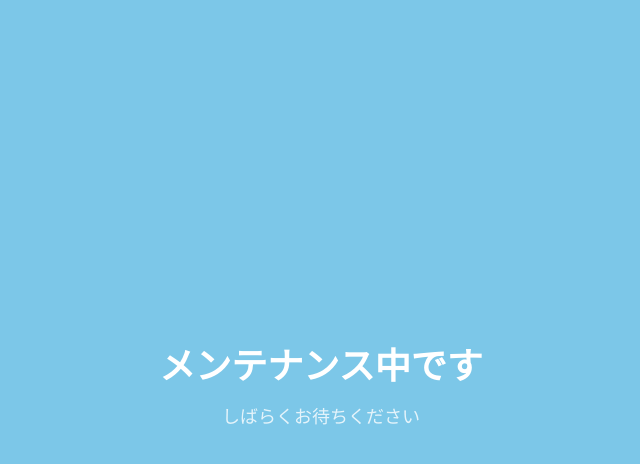
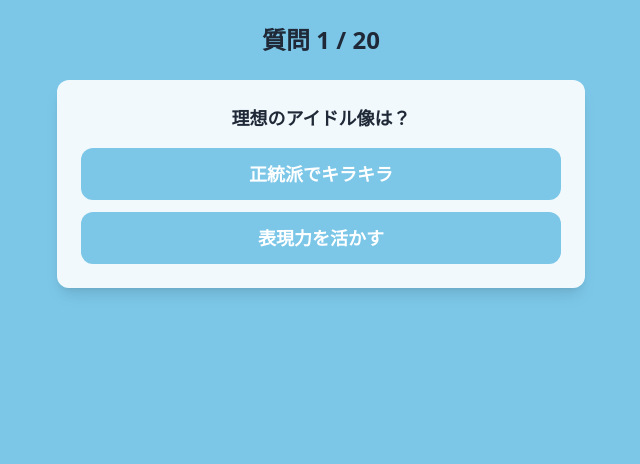
Before and after one commit to masashikuwahara/hinaselect-nuxt, a Nuxt app: page /question in a window 1280 px wide. Shown: the top 464 px of the page, without its empty margins (319-959 px from the left). Built offline with nearby package versions, Linux system fonts and the light colour scheme.

Commit message:
質問ページ実装

```diff
--- a/pages/question.vue
+++ b/pages/question.vue
@@ -1,6 +1,62 @@
 <template>
-  <div class="flex flex-col items-center justify-center min-h-screen text-white text-center">
-    <h1 class="text-4xl font-bold mb-4">メンテナンス中です</h1>
-    <p class="text-lg opacity-80 mb-6">しばらくお待ちください</p>
+  <div class="p-4 sm:p-6 max-w-md sm:max-w-xl mx-auto">
+    <h2 class="text-xl sm:text-2xl font-bold text-center mb-6">
+      質問 {{ currentIndex + 1 }} / {{ questions.length }}
+    </h2>
+
+    <transition name="fade" mode="out-in">
+      <div :key="currentIndex" class="bg-white/90 p-4 sm:p-6 rounded-xl shadow-lg text-center">
+        <p class="text-base sm:text-lg font-semibold mb-4">
+          {{ currentQuestion.text }}
+        </p>
+
+        <div class="space-y-3">
+          <button
+            v-for="(option, index) in currentQuestion.options"
+            :key="index"
+            @click="answer(option.category)"
+            class="block w-full bg-[#7cc7e8] hover:bg-[#5eb8da] text-white py-3 rounded-xl transition text-base sm:text-lg font-semibold"
+          >
+            {{ option.text }}
+          </button>
+        </div>
+      </div>
+    </transition>
   </div>
 </template>
+
+<script setup>
+import { ref, computed } from 'vue'
+import { useRouter } from 'vue-router'
+
+import questions from '../data/questions_balanced.json'
+
+const scores = ref({})
+const currentIndex = ref(0)
+const router = useRouter()
+
+const currentQuestion = computed(() => questions[currentIndex.value])
+
+function answer(category) {
+  if (!scores.value[category]) scores.value[category] = 0
+  scores.value[category] += 1
+
+  if (currentIndex.value < questions.length - 1) {
+    currentIndex.value++
+  } else {
+    router.push({
+      path: '/result',
+      query: { scores: JSON.stringify(scores.value) }
+    })
+  }
+}
+</script>
+
+<style scoped>
+.fade-enter-active, .fade-leave-active {
+  transition: opacity 0.4s;
+}
+.fade-enter-from, .fade-leave-to {
+  opacity: 0;
+}
+</style>
```
